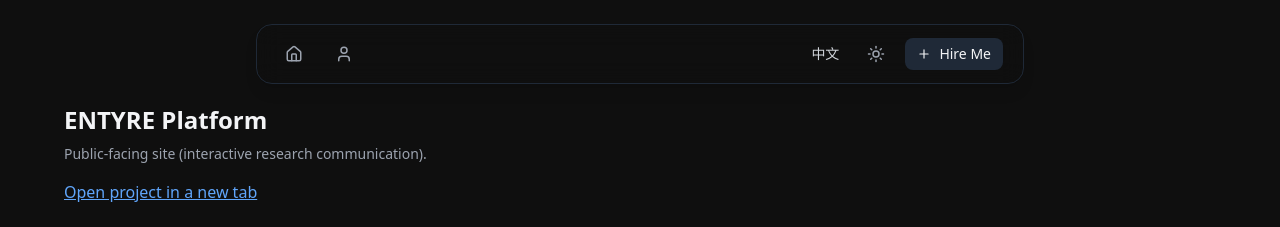
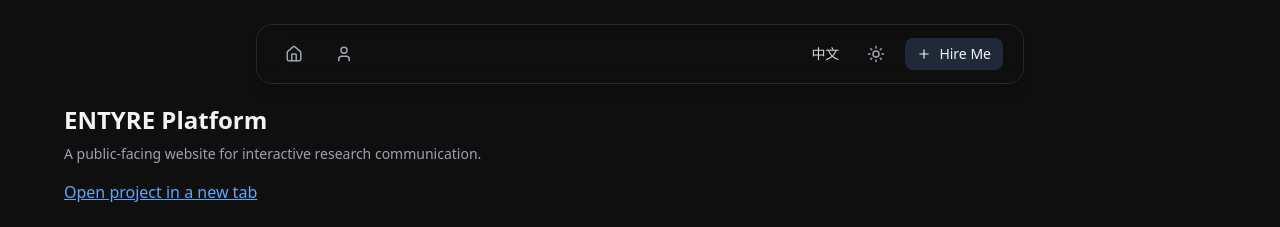
Before and after one commit to 2hangz/Portfolio, a Next.js app: page /roles/web-developer/entyre in a window 1280 px wide. Shown: the top 227 px of the page. Built offline with nearby package versions, Linux system fonts and the light colour scheme; grey boxes are pictures that could not be loaded.

Commit message:
[skip ci] Refine research platform introduction

```diff
--- a/src/app/roles/web-developer/entyre/page.tsx
+++ b/src/app/roles/web-developer/entyre/page.tsx
@@ -6,7 +6,7 @@ export default function ENTYREPage() {
       <main className="min-h-screen px-6 py-10">
         <div className="max-w-6xl mx-auto">
           <h1 className="text-2xl font-semibold text-gray-100">{t("ENTYRE Platform")}</h1>
-          <p className="text-sm text-gray-400 mt-2">{t("Public-facing site (interactive research communication).")}</p>
+          <p className="text-sm text-gray-400 mt-2">{t("A public-facing website for interactive research communication.")}</p>
 
           <a href="https://ceees-entyre.github.io/ENTYRE/#/home" target="_blank" rel="noopener noreferrer" className="inline-block mt-4 text-blue-400 underline">{t('Open project in a new tab')}</a>
           <div className="mt-6 overflow-hidden rounded-2xl border border-gray-800 bg-black">
```
